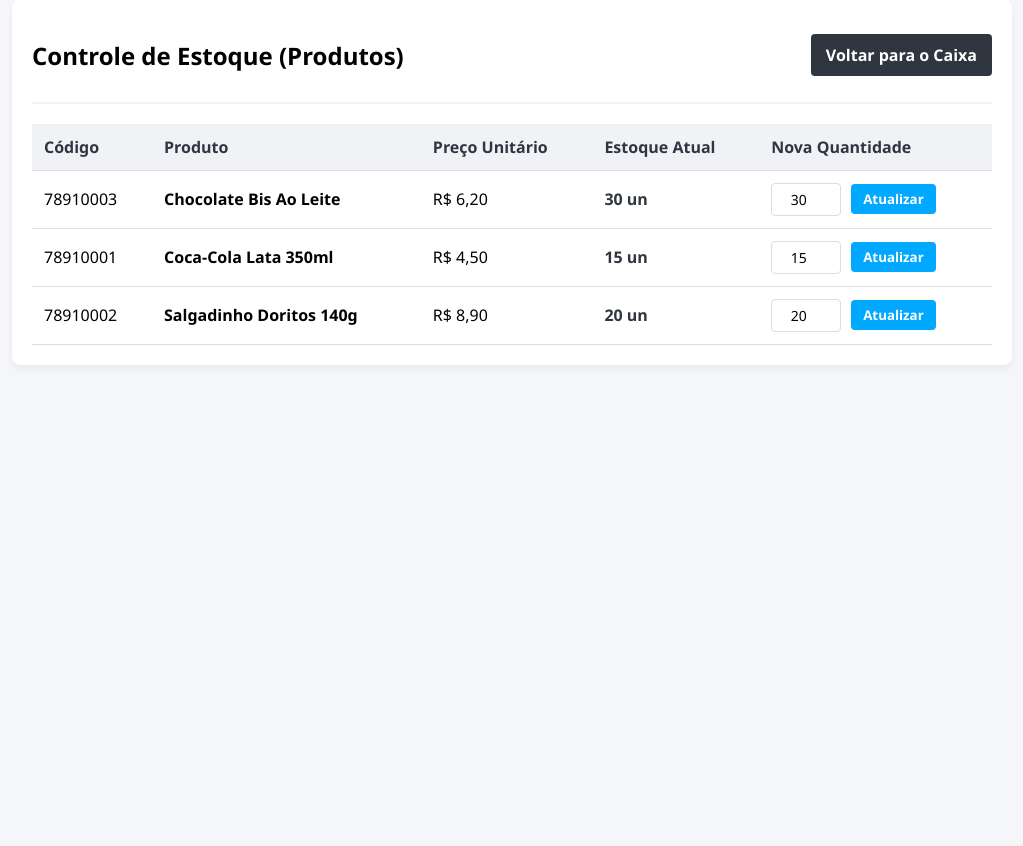
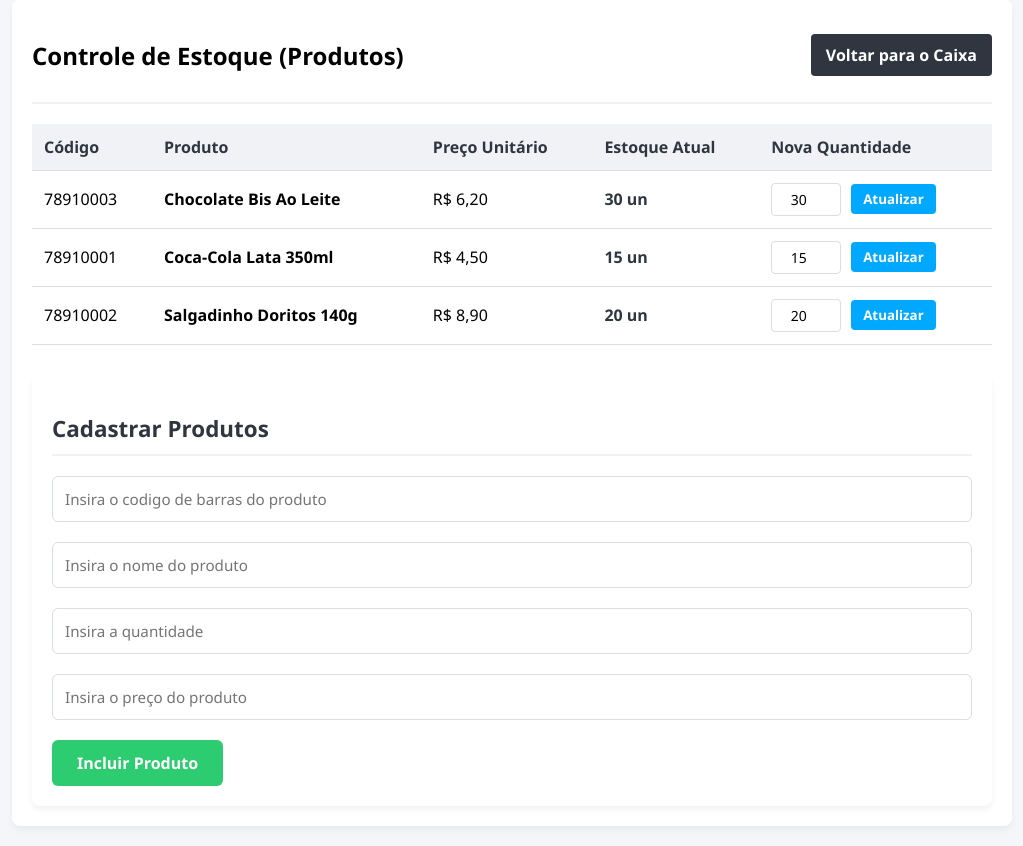
Before and after one commit to cassiomagno23/meu_pdv_php, a PHP site: page /estoque in a window 1280 px wide. Shown: the part 21-867 px from the top of the page, without its empty margins (128-1151 px from the left). Before the commit the page ends 366 px from the top, so only its background shows below. Run offline with PHP 8.4, Linux system fonts and the light colour scheme; data comes from the database, SQL or seed files in the repository; a stand-in replaces the project's code that opens the database connection; some libraries are stand-ins or nearby versions.

Commit message:
Feat: Foi atualizado alguns prontos de designer, e foi implementado o HTMl e CSS para o formulário de Cadastro de Produtos

```diff
--- a/css/estoque.css
+++ b/css/estoque.css
@@ -77,3 +77,80 @@ th {
   color: #155724;
   border: 1px solid #c3e6cb;
 }
+
+/* ========== Estilizando Cadastro de Produtos */
+
+/* Container da seção */
+section {
+  background-color: #ffffff;
+  padding: 20px;
+  border-radius: 8px;
+  margin-top: 30px;
+  box-shadow: 0 4px 6px rgba(0, 0, 0, 0.05);
+}
+
+section h2 {
+  color: #2f3640;
+  margin-bottom: 20px;
+  font-size: 1.4rem;
+  border-bottom: 2px solid #f1f2f6;
+  padding-bottom: 10px;
+}
+
+/* O formulário empilha a div de inputs e o botão (Coluna) */
+.form-produtos {
+  display: flex;
+  flex-direction: column;
+  gap: 20px; /* Espaço entre o bloco de inputs e o botão */
+}
+
+/* A div interna organiza os inputs lado a lado (Linha) */
+.form-produtos > div {
+  display: flex;
+  gap: 15px;
+  flex-wrap: wrap; /* Se a tela encolher, os inputs quebram de linha organizados */
+}
+
+/* Estilização padrão de cada input de texto/número */
+.inserir-produto {
+  flex: 1; /* Faz os inputs crescerem por igual para ocupar o espaço */
+  min-width: 200px; /* Impede que eles fiquem esmagados em telas menores */
+  padding: 12px;
+  border: 1px solid #dcdde1;
+  border-radius: 6px;
+  font-size: 0.95rem;
+  color: #2f3640;
+  transition: border-color 0.3s ease;
+}
+
+/* Efeito azul amigável ao clicar no input */
+.inserir-produto:focus {
+  border-color: #3498db;
+  outline: none;
+  box-shadow: 0 0 5px rgba(52, 152, 219, 0.2);
+}
+
+/* Botão de Incluir Produto posicionado embaixo */
+.btn-incluir-produto {
+  align-self: flex-start; /* Impede o botão de esticar até o fim da tela */
+  background-color: #2ecc71; /* Verde sucesso */
+  color: #ffffff;
+  border: none;
+  padding: 12px 25px;
+  font-size: 1rem;
+  font-weight: bold;
+  border-radius: 6px;
+  cursor: pointer;
+  transition:
+    background-color 0.2s ease,
+    transform 0.1s ease;
+}
+
+/* Efeitos de passar o mouse e clicar no botão */
+.btn-incluir-produto:hover {
+  background-color: #27ae60;
+}
+
+.btn-incluir-produto:active {
+  transform: scale(0.98);
+}
--- a/src/atualizar_estoque.php
+++ b/src/atualizar_estoque.php
@@ -8,7 +8,7 @@
         $novo_estoque = (int)$_POST['estoque'];
 
         try {
-            $stmt = $conn->prepare("UPDATE protudos SET estoque = :estoque WHERE id = :id");
+            $stmt = $conn->prepare("UPDATE produtos SET estoque = :estoque WHERE id = :id");
             $stmt->execute([
                 'estoque' => $novo_estoque,
                 'id' => $id
--- a/views/estoque.view.php
+++ b/views/estoque.view.php
@@ -52,6 +52,17 @@
             <?php endforeach; ?>
         </tbody>
     </table>
+    <section>
+        <h2>Cadastrar Produtos</h2>
+        <form action="src/cadastrar_produto.php" method="POST" class="form-produtos">
+            <input type="text" name="codigo_produto" class="inserir-produto" placeholder="Insira o codigo de barras do produto" required>
+            <input type="text" name="nome_produto" class="inserir-produto" placeholder="Insira o nome do produto" required>
+            <input type="number" name="quantidade_produto" class="inserir-produto" placeholder="Insira a quantidade" required>
+            <input type="number" step="0.01" min="0" name="preco_produto" class="inserir-produto" placeholder="Insira o preço do produto" required>
+
+            <input type="submit" class="btn-incluir-produto" value="Incluir Produto">
+        </form>
+    </section>
 </div>
 
 </body>
```
Also changed, not shown: src/cadastrar_produto.php (added).
